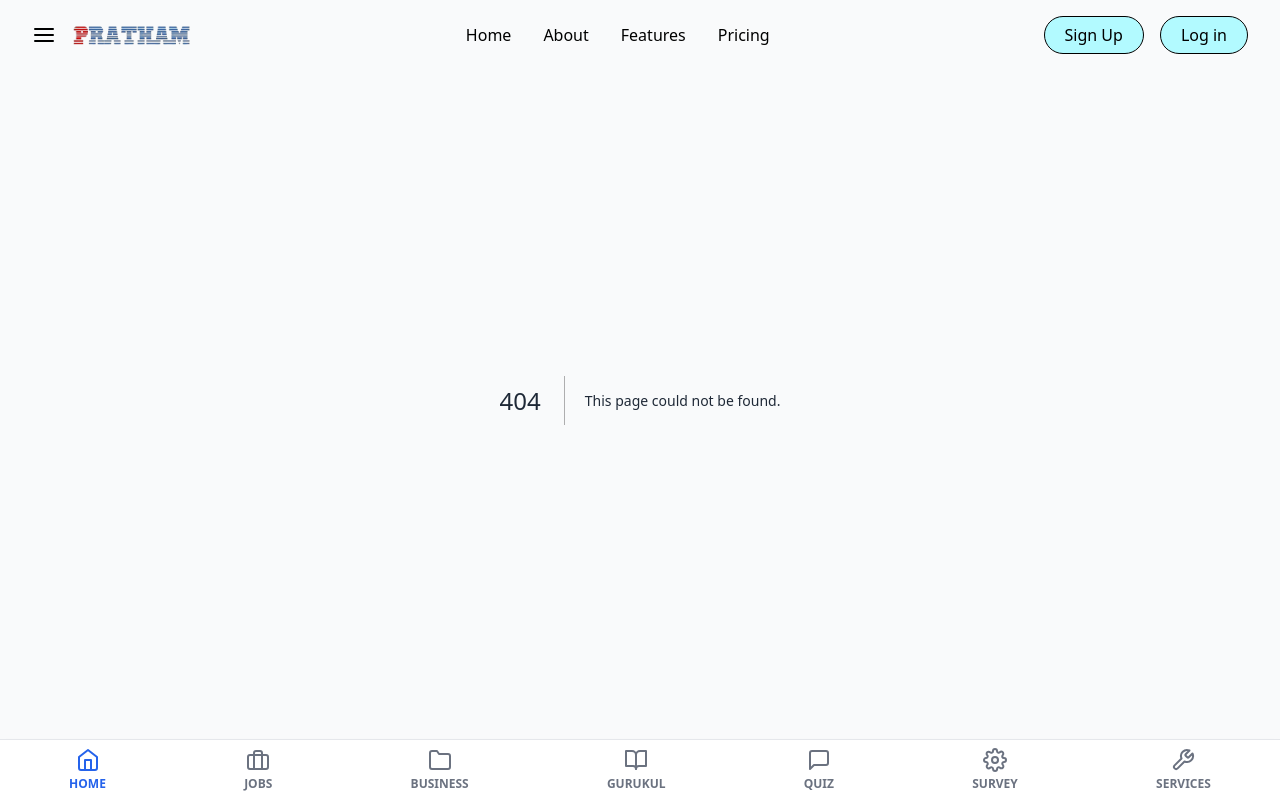
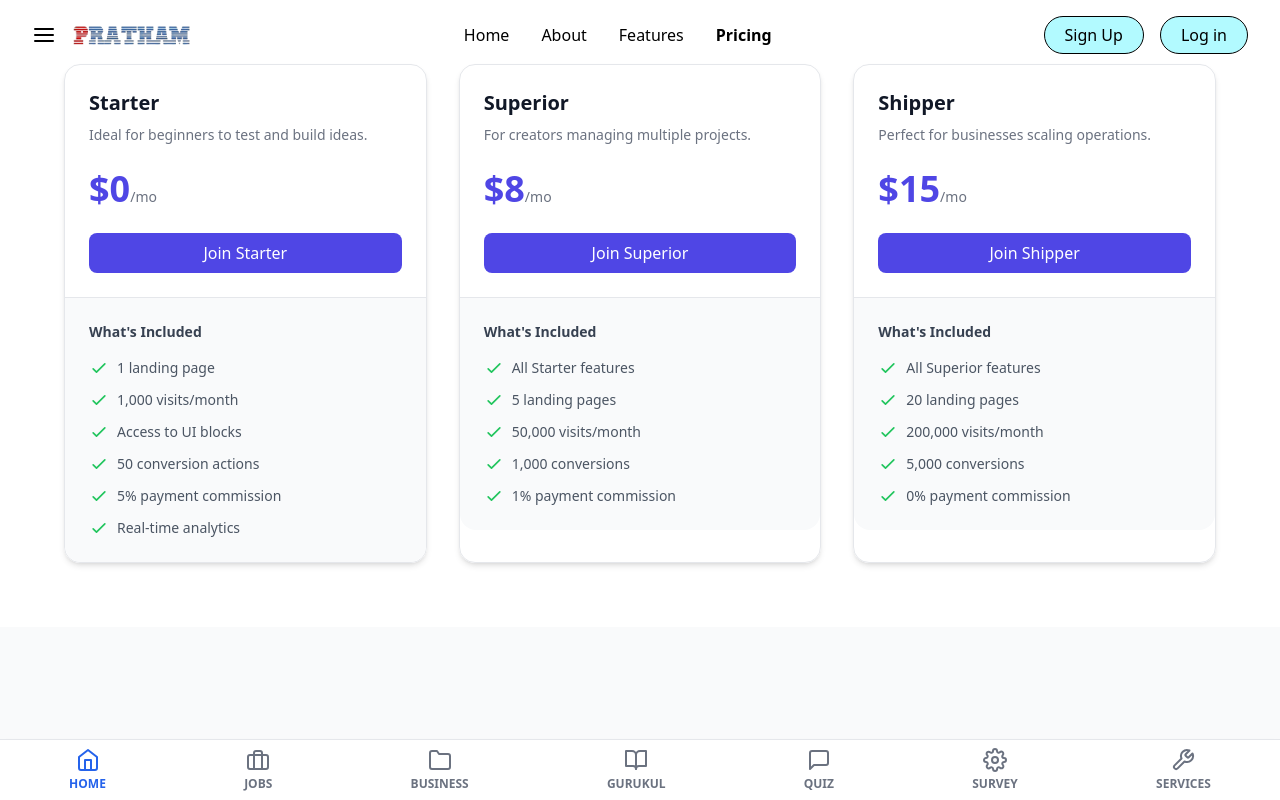
Before and after one commit to Budaniya-Technologies/Eduction, a Next.js app: page /price in a window 1280 px wide. Before the commit this address had no page. Built offline with nearby package versions, Linux system fonts and the light colour scheme.

Commit message:
Add pages

```diff
--- /dev/null
+++ b/src/app/FeatureShowcase/page.js
@@ -0,0 +1,12 @@
+import Feature from '@/components/Feature'
+import React from 'react'
+
+const page = () => {
+  return (
+    <div>
+        <Feature />
+    </div>
+  )
+}
+
+export default page
--- a/src/app/page.js
+++ b/src/app/page.js
@@ -1,6 +1,5 @@
 import ContactUs from "@/components/ContactUs";
 import Courses from "@/components/Courses";
-import CustomerReview from "@/components/CustomerReview";
 import Hero from "@/components/Hero";
 import NewsNotification from "@/components/NewsNotification";
 import OurServices from "@/components/OurServices";
@@ -9,6 +8,7 @@ import "slick-carousel/slick/slick.css";
 import "slick-carousel/slick/slick-theme.css";
 import Footer from "@/components/Footer";
 import HeroSlider from "@/components/HeroSlider";
+import CustomerReview from "@/components/CustomerReview";
 
 
 // src/app/page.js
--- /dev/null
+++ b/src/app/price/page.js
@@ -0,0 +1,12 @@
+import Price from '@/components/price'
+import React from 'react'
+
+const price = () => {
+  return (
+    <div>
+        <Price />
+    </div>
+  )
+}
+
+export default price
--- a/src/components/CustomerReview.jsx
+++ b/src/components/CustomerReview.jsx
@@ -1,6 +1,5 @@
 "use client";
 import { useEffect, useState } from "react";
-import axios from "axios";
 import Image from "next/image";
 import { Swiper, SwiperSlide } from "swiper/react";
 import { Autoplay, Pagination } from "swiper/modules";
--- /dev/null
+++ b/src/components/Feature.jsx
@@ -0,0 +1,92 @@
+"use client";
+import React from "react";
+
+const Feature = () => {
+  return (
+    <section className="w-full flex flex-col md:flex-row py-24 bg-white">
+      <div className="flex flex-col md:flex-row md:w-4/5 xl:w-3/5 mx-auto">
+        {/* Left Section with 3 Images */}
+        <div className="w-full px-4 md:px-0 md:w-8/12">
+          <div className="flex flex-col md:flex-row w-full items-center">
+            <img
+              src="https://i.pinimg.com/736x/81/a6/19/81a619afcfed4a3acff290c92fb338e1.jpg"
+              alt="Image 1"
+              className="w-full md:w-1/3 md:pr-4 rounded-md"
+            />
+            <img
+              src="https://i.pinimg.com/736x/7f/7c/a5/7f7ca5edce69dcca7dbc36e515aa752e.jpg"
+              alt="Image 2"
+              className="hidden md:inline w-full md:w-1/3 md:pr-4 rounded-md"
+            />
+            <img
+              src="https://i.pinimg.com/736x/53/e6/ae/53e6aee539111d7e3825dce410661d10.jpg"
+              alt="Image 3"
+              className="hidden md:inline w-full md:w-1/3 rounded-md"
+            />
+          </div>
+
+          {/* Description + Image */}
+          <div className="w-[90%] md:w-full mx-auto flex flex-col mt-4 md:mt-0 md:flex-row">
+            <div className="w-full lg:w-8/12 my-6 pr-4">
+              <h1 className="text-3xl md:text-4xl font-semibold text-gray-800">
+                The <span className="text-emerald-600">Feature</span> component
+              </h1>
+              <h3 className="text-xl mt-6 text-gray-700">
+                Use this component as a feature or showcase block.
+              </h3>
+              <p className="text-md mt-2 mb-4 text-gray-500">
+                You can copy and paste it or modify it however you want. Feel free
+                to customize or adapt it to your project’s needs.
+              </p>
+              <button className="rounded-md border border-emerald-500 bg-emerald-500 px-5 py-2 text-sm text-white hover:bg-white hover:text-emerald-600 hover:border-emerald-600 transition">
+                Explore Now
+              </button>
+            </div>
+
+            <div className="hidden lg:inline w-4/12 pl-6 my-6">
+              <img
+                src="https://i.pinimg.com/736x/13/0e/70/130e70b3e5eab454e0cc896f5a8ad659.jpg"
+                alt="Showcase"
+                className="w-full rounded-md"
+              />
+            </div>
+          </div>
+        </div>
+
+        {/* Right Side Content */}
+        <div className="w-full px-4 md:px-0 md:w-4/12 md:pl-8">
+          <h1 className="text-3xl mt-2 font-semibold text-gray-800">
+            The <span className="text-emerald-600">Feature</span> component
+          </h1>
+          <h3 className="text-xl mt-3 text-gray-700">
+            Use it as a feature or showcase block.
+          </h3>
+          <p className="text-md mt-2 text-gray-500">
+            This layout is perfect for highlighting functionality or key visuals
+            in a clean and modern layout. Fully customizable and easy to adapt.
+          </p>
+
+          <img
+            src="https://i.pinimg.com/736x/d5/8f/70/d58f70493cb90dcfda275661f47609f3.jpg"
+            alt="Supporting Visual"
+            className="w-full mt-4 rounded-sm"
+          />
+
+          <div className="flex justify-center gap-4 mt-6">
+            <button className="rounded-md border border-emerald-500 bg-emerald-500 px-4 py-2 text-sm text-white hover:bg-white hover:text-emerald-600 hover:border-emerald-600 transition">
+              Explore Previous
+            </button>
+            <button className="rounded-md border border-emerald-500 bg-emerald-500 px-4 py-2 text-sm text-white hover:bg-white hover:text-emerald-600 hover:border-emerald-600 transition">
+              Explore Current
+            </button>
+            <button className="rounded-md border border-emerald-500 bg-emerald-500 px-4 py-2 text-sm text-white hover:bg-white hover:text-emerald-600 hover:border-emerald-600 transition">
+              Explore Next
+            </button>
+          </div>
+        </div>
+      </div>
+    </section>
+  );
+};
+
+export default Feature;
--- a/src/components/Navbar.jsx
+++ b/src/components/Navbar.jsx
@@ -30,8 +30,8 @@ export default function Navbar() {
   const navItems = [
     { name: "Home", path: "/" },
     { name: "About", path: "/about" },
-    { name: "Features", path: "/features" },
-    { name: "Pricing", path: "/pricing" },
+    { name: "Features", path: "/FeatureShowcase" },
+    { name: "Pricing", path: "/price" },
   ];
 
   return (
--- /dev/null
+++ b/src/components/Price.jsx
@@ -0,0 +1,112 @@
+"use client";
+import React, { useState } from "react";
+import Link from "next/link";
+
+const plans = [
+    {
+        title: "Starter",
+        price: "$0",
+        period: "/mo",
+        description: "Ideal for beginners to test and build ideas.",
+        buttonText: "Join Starter",
+        features: [
+            "1 landing page",
+            "1,000 visits/month",
+            "Access to UI blocks",
+            "50 conversion actions",
+            "5% payment commission",
+            "Real-time analytics",
+        ],
+    },
+    {
+        title: "Superior",
+        price: "$8",
+        period: "/mo",
+        description: "For creators managing multiple projects.",
+        buttonText: "Join Superior",
+        features: [
+            "All Starter features",
+            "5 landing pages",
+            "50,000 visits/month",
+            "1,000 conversions",
+            "1% payment commission",
+        ],
+    },
+    {
+        title: "Shipper",
+        price: "$15",
+        period: "/mo",
+        description: "Perfect for businesses scaling operations.",
+        buttonText: "Join Shipper",
+        features: [
+            "All Superior features",
+            "20 landing pages",
+            "200,000 visits/month",
+            "5,000 conversions",
+            "0% payment commission",
+        ],
+    },
+];
+
+const Price = () => {
+    //   const [billing, setBilling] = useState("monthly");
+
+    return (
+        <section className="bg-white py-16 px-6 sm:px-12">
+            {/* Billing Toggle */}
+
+            {/* Pricing Cards */}
+            <div className="grid gap-8 md:grid-cols-2 lg:grid-cols-3 max-w-6xl mx-auto">
+                {plans.map((plan, idx) => (
+                    <div
+                        key={idx}
+                        className="border border-gray-200 rounded-2xl shadow-md hover:shadow-lg transition duration-300"
+                    >
+                        <div className="p-6">
+                            <h3 className="text-xl font-semibold text-gray-900">{plan.title}</h3>
+                            <p className="mt-2 text-sm text-gray-500">{plan.description}</p>
+
+                            <div className="mt-6">
+                                <span className="text-4xl font-bold text-indigo-600">
+                                    {plan.price}
+                                </span>
+                                <span className="text-sm text-gray-500">{plan.period}</span>
+                            </div>
+
+                            <Link
+                                href="/sign-up"
+                                className="mt-6 block w-full text-center bg-indigo-600 text-white py-2 rounded-lg font-medium hover:bg-indigo-700 transition"
+                            >
+                                {plan.buttonText}
+                            </Link>
+                        </div>
+
+                        <div className="border-t px-6 py-6 bg-gray-50 rounded-b-2xl">
+                            <h4 className="text-sm font-semibold text-gray-700 mb-4">
+                                What's Included
+                            </h4>
+                            <ul className="space-y-3 text-sm text-gray-600">
+                                {plan.features.map((feature, i) => (
+                                    <li key={i} className="flex items-center gap-2">
+                                        <svg
+                                            className="h-5 w-5 text-green-500"
+                                            fill="none"
+                                            stroke="currentColor"
+                                            strokeWidth="2"
+                                            viewBox="0 0 24 24"
+                                        >
+                                            <path strokeLinecap="round" strokeLinejoin="round" d="M5 13l4 4L19 7" />
+                                        </svg>
+                                        <span>{feature}</span>
+                                    </li>
+                                ))}
+                            </ul>
+                        </div>
+                    </div>
+                ))}
+            </div>
+        </section>
+    );
+};
+
+export default Price;
```
